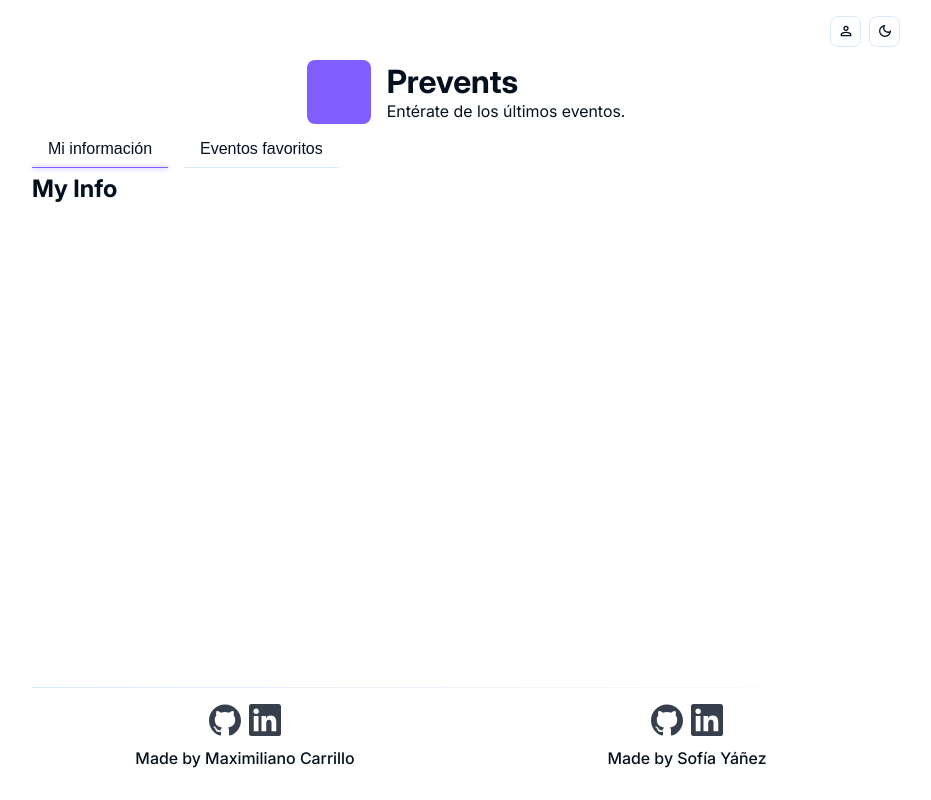
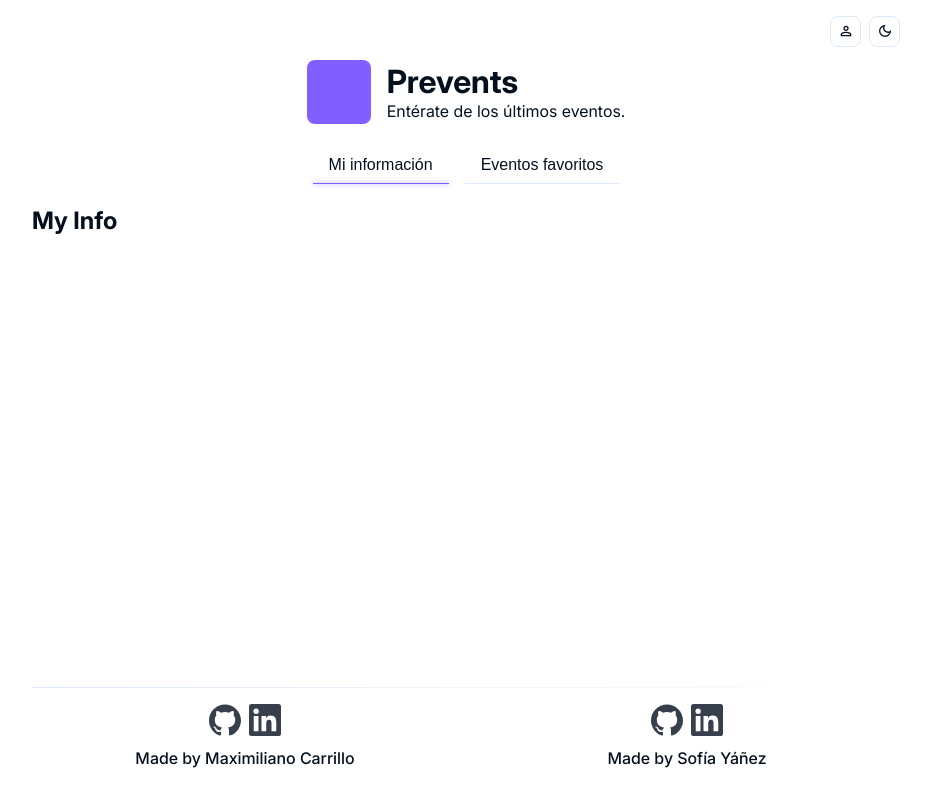
Before and after one commit to Sofi231098/prevents, a React (Vite) app: page /profile/my-info in a window 1280 px wide. Shown: the whole page, without its empty margins (174-1105 px from the left). Built offline with nearby package versions, Linux system fonts and the light colour scheme.

Commit message:
update: subiendo cambios

```diff
--- /dev/null
+++ b/src/modules/users/page.module.css
@@ -0,0 +1,9 @@
+.container{
+    margin-top: 1rem;
+    display: grid;
+    gap: 1rem;
+
+    &>:first-child{
+        justify-self: center;
+    }
+}
--- a/src/modules/users/page.tsx
+++ b/src/modules/users/page.tsx
@@ -1,5 +1,6 @@
 import { Tabs } from "@/shared/components/tabs/tabs";
 import { Outlet } from "react-router";
+import styles from './page.module.css';
 
 const listaTabs = [
     {
@@ -14,10 +15,10 @@ const listaTabs = [
 
 const UsersPage = () => {
     return (
-        <>
+        <section className={styles.container}>
             <Tabs tabs={listaTabs} />
             <Outlet />
-        </>
+        </section>
     )
 }
 
```
